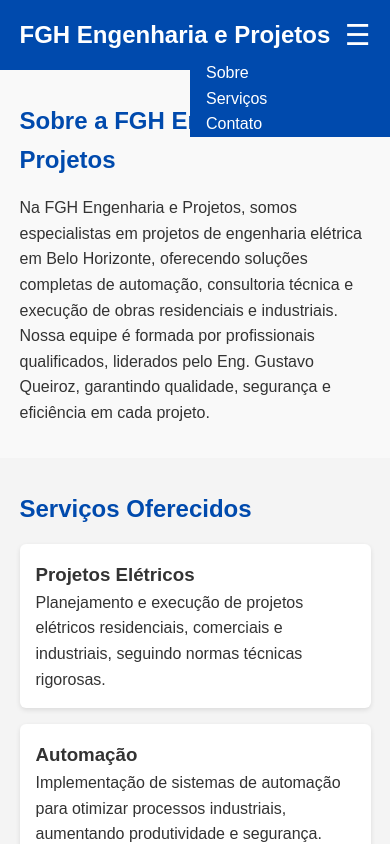
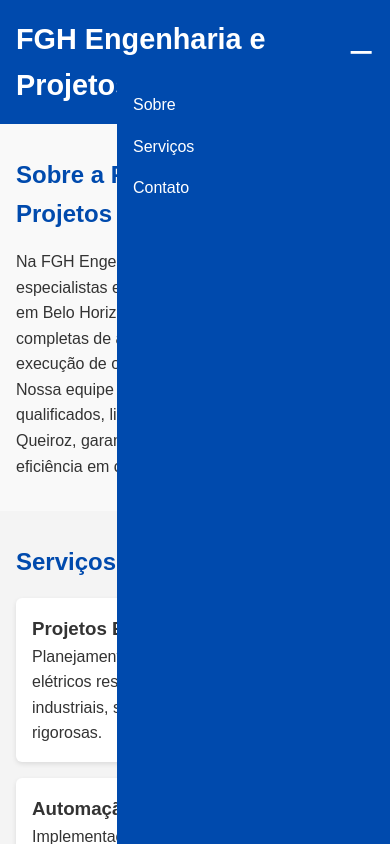
Before and after one commit to tchelo1/fgh-engenharia, a plain HTML site: page index.html in a window 390 px wide. Both pictures are taken after a click on the button "Abrir menu". Shown: the top 844 px of the page. Drawn offline with Linux system fonts and the light colour scheme.

Commit message:
Update style.css

```diff
--- a/style.css
+++ b/style.css
@@ -14,39 +14,47 @@ body {
 
 /* Cabeçalho */
 .header {
-  background: #004aad;
+  background-color: #004aad;
   color: #fff;
   padding: 1rem 0;
 }
 
 .header .container {
+  max-width: 1100px;
+  margin: 0 auto;
   display: flex;
   justify-content: space-between;
   align-items: center;
+  padding: 0 1rem;
 }
 
 .logo {
-  font-size: 1.5rem;
+  font-size: 1.8rem;
   font-weight: bold;
 }
 
 /* Menu */
-.nav ul {
+.nav {
+  position: relative;
+}
+
+.nav-list {
   list-style: none;
   display: flex;
+  gap: 1rem;
 }
 
-.nav a {
+.nav-list li a {
   color: #fff;
   text-decoration: none;
   padding: 0.5rem 1rem;
-  transition: background 0.3s ease;
+  transition: background-color 0.3s ease;
+  border-radius: 4px;
 }
 
-.nav a:hover,
-.nav a:focus {
-  background: #003080;
-  border-radius: 4px;
+.nav-list li a:hover,
+.nav-list li a:focus {
+  background-color: #003080;
 }
 
 /* Botão menu mobile */
@@ -54,24 +62,20 @@ body {
   display: none;
   background: none;
   border: none;
+  color: #fff;
   font-size: 1.8rem;
-  color: white;
   cursor: pointer;
 }
 
 /* Seções */
 .section {
-  padding: 2rem 0;
+  padding: 2rem 1rem;
+  max-width: 1100px;
+  margin: 0 auto;
 }
 
 .bg-light {
-  background: #f4f4f4;
-}
-
-.container {
-  width: 90%;
-  max-width: 1100px;
-  margin: auto;
+  background-color: #f4f4f4;
 }
 
 h2 {
@@ -79,6 +83,7 @@ h2 {
   color: #004aad;
 }
 
+/* Grid dos serviços */
 .grid {
   display: grid;
   grid-template-columns: repeat(3, 1fr);
@@ -86,19 +91,10 @@ h2 {
 }
 
 .card {
-  background: white;
+  background-color: #fff;
   padding: 1rem;
   border-radius: 6px;
   box-shadow: 0 2px 5px rgba(0,0,0,0.1);
-}
-
-/* Rodapé */
-.footer {
-  background: #004aad;
-  color: white;
-  text-align: center;
-  padding: 1rem 0;
-  margin-top: 2rem;
 }
 
 /* Contato */
@@ -125,24 +121,44 @@ h2 {
   text-decoration: underline;
 }
 
+/* Rodapé */
+.footer {
+  background-color: #004aad;
+  color: #fff;
+  text-align: center;
+  padding: 1rem 0;
+  margin-top: 2rem;
+}
+
 /* Responsividade */
 @media (max-width: 768px) {
   .grid {
     grid-template-columns: 1fr;
   }
+
   .menu-toggle {
     display: block;
   }
+
   .nav-list {
     display: none;
     flex-direction: column;
-    background: #004aad;
-    position: absolute;
+    background-color: #004aad;
+    position: fixed;
     top: 60px;
     right: 0;
-    width: 200px;
+    width: 70%;
+    height: 100vh;
+    padding-top: 2rem;
+    z-index: 1000;
+    overflow-y: auto;
   }
+
   .nav-list.show {
     display: flex;
   }
+
+  body.menu-open {
+    overflow: hidden;
+  }
 }
```
